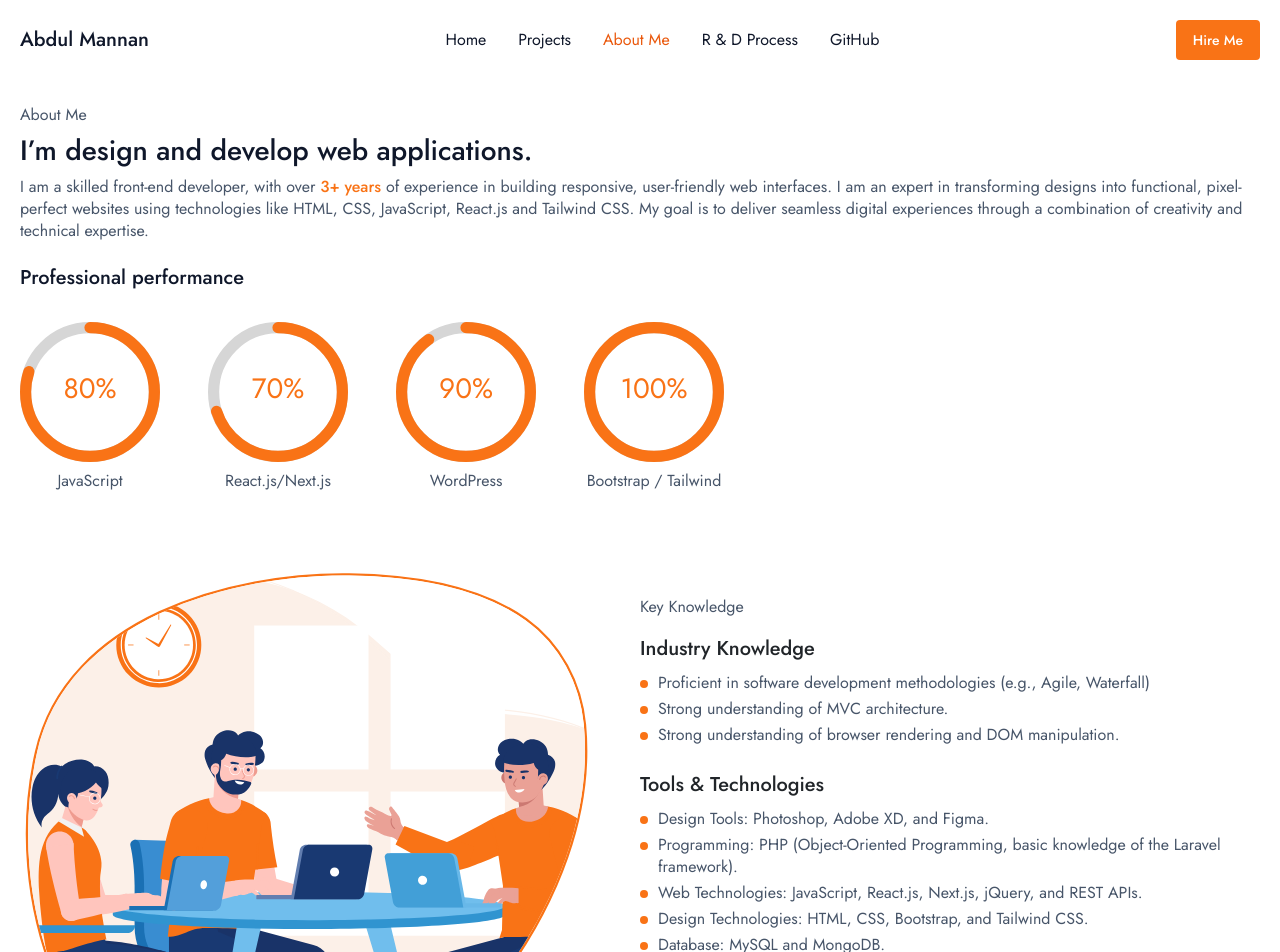
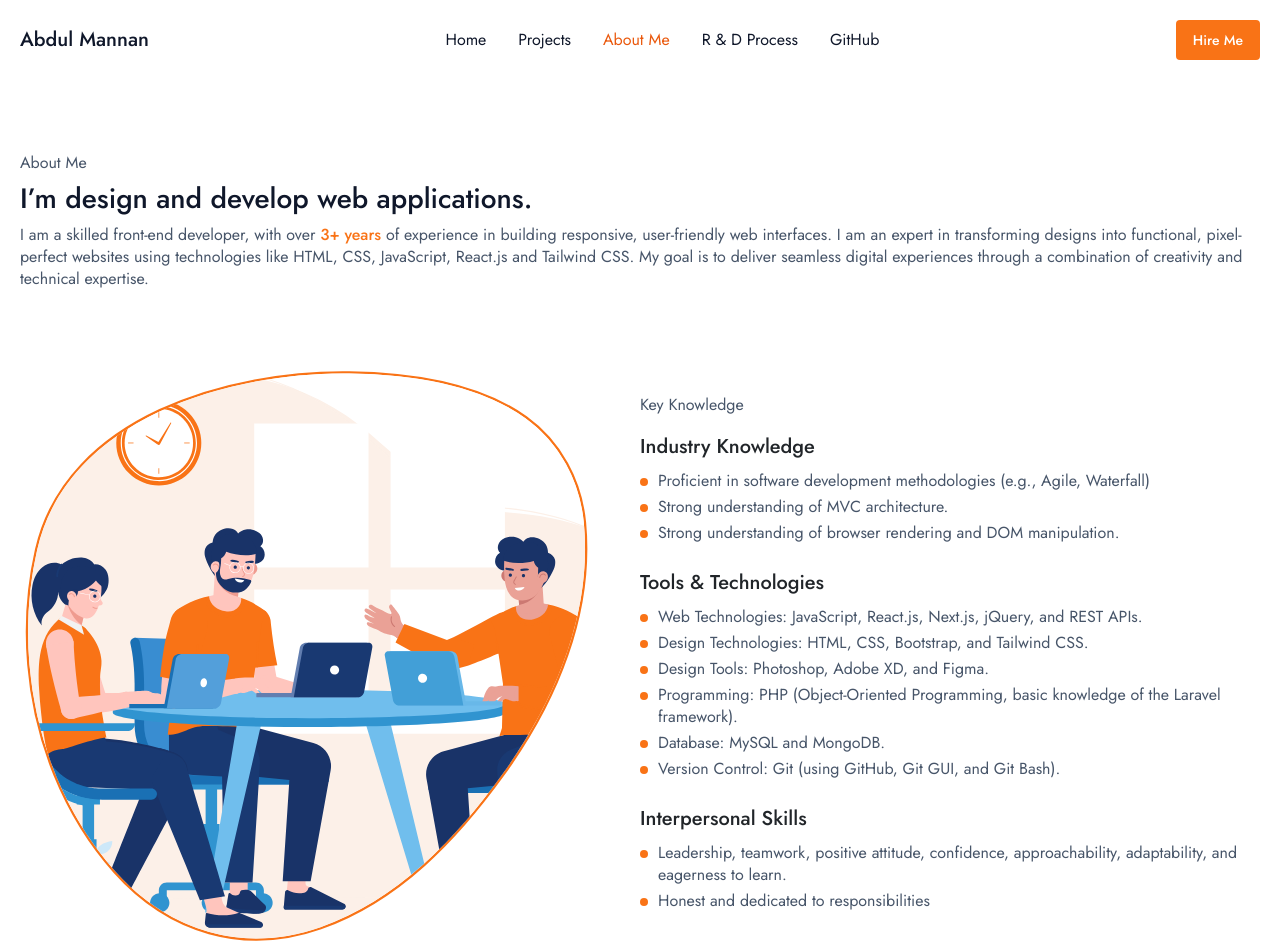
Before and after one commit to mannan608/mannan608-react, a React (Vite) app: page /about in a window 1280 px wide. Shown: the top 952 px of the page. Built offline with nearby package versions, Linux system fonts and the light colour scheme; what react-easy-emoji would draw is missing.

Commit message:
update form about page

```diff
--- a/src/components/contact/ContactForm.jsx
+++ b/src/components/contact/ContactForm.jsx
@@ -3,6 +3,7 @@ import Mail from "../../assets/mail.svg"
 import LinkEdin from "../../assets/linkedin.svg"
 import WhatApp from "../../assets/whatsapp.svg"
 import Facebook from "../../assets/fb.svg"
+import { Link } from "react-router-dom"
 
 const ContactForm = () => {
     return (
@@ -67,38 +68,38 @@ const ContactForm = () => {
                 <div className="col-12 col-md-4">
                     <div className="contact-info d-flex flex-column gap-3">
 
-                        <a href="#" className="d-flex align-items-center gap-2">
+                        <Link to="#" className="d-flex align-items-center gap-2">
                             <div className="icon">
                                 <img src={Phone} alt="cell" />
                             </div>
                             01315565037 | 01926248496
-                        </a>
-                        <a href="" className="d-flex align-items-center gap-2">
+                        </Link>
+                        <Link to="#" className="d-flex align-items-center gap-2">
                             <div className="icon">
                                 <img src={WhatApp} alt="WhatApp" />
                             </div>
                             01315565037
-                        </a>
-                        <a href="#" className="d-flex align-items-center gap-2">
+                        </Link>
+                        <Link to="#" className="d-flex align-items-center gap-2">
                             <div className="icon">
                                 <img src={Mail} alt="mail" />
                             </div>
                             mannanswe608@gmail.com
-                        </a>
+                        </Link>
                         <div className="social-media d-flex gap-3 flex-wrap mt-2">
 
-                            <a href="" className="d-flex align-items-center gap-2">
+                            <Link to="https://www.facebook.com/mannan.45/" className="d-flex align-items-center gap-2">
                                 <div className="icon">
                                     <img src={Facebook} alt="facebook" />
                                 </div>
                                 Facebook
-                            </a>
-                            <a href="" className="d-flex align-items-center gap-2">
+                            </Link>
+                            <Link to="https://www.linkedin.com/in/mannan608/" className="d-flex align-items-center gap-2">
                                 <div className="icon">
                                     <img src={LinkEdin} alt="" />
                                 </div>
                                 Linkedin
-                            </a>
+                            </Link>
                         </div>
 
                     </div>
--- a/src/pages/About.jsx
+++ b/src/pages/About.jsx
@@ -17,7 +17,7 @@ const About = () => {
     <>
       <section className="about-me">
         <div className="container-fluid">
-          <div className="about-wrapper">
+          <div className="about-wrapper mt-5">
             <div className="row align-items-center">
               <div className="col-12">
                 <div className="about-content">
@@ -40,7 +40,7 @@ const About = () => {
                     combination of creativity and technical expertise.
                   </p>
                 </div>
-                <div className="skill-wrapper mt-4">
+                {/* <div className="skill-wrapper mt-4">
                   <div className="skill w-100">
                     <h5 className="section-title">Professional performance</h5>
                     <div className="skill d-flex flex-column gap-2 mt-3">
@@ -80,7 +80,7 @@ const About = () => {
                       </div>
                     </div>
                   </div>
-                </div>
+                </div> */}
               </div>
               {/* <div className="col-12 col-lg-6">
                 <img src={Hero} alt="hero" />
@@ -131,18 +131,7 @@ const About = () => {
                     <div className="skill-content">
                       <ul className="d-flex flex-column gap-1">
                         <li>
-                          <p>Design Tools: Photoshop, Adobe XD, and Figma.</p>
-                        </li>
-                        <li>
                           <p>
-                            {" "}
-                            Programming: PHP (Object-Oriented Programming, basic
-                            knowledge of the Laravel framework).
-                          </p>
-                        </li>
-                        <li>
-                          <p>
-                            {" "}
                             Web Technologies: JavaScript, React.js, Next.js,
                             jQuery, and REST APIs.
                           </p>
@@ -151,6 +140,16 @@ const About = () => {
                           <p>
                             Design Technologies: HTML, CSS, Bootstrap, and
                             Tailwind CSS.
+                          </p>
+                        </li>
+                        <li>
+                          <p>Design Tools: Photoshop, Adobe XD, and Figma.</p>
+                        </li>
+                        <li>
+                          <p>
+
+                            Programming: PHP (Object-Oriented Programming, basic
+                            knowledge of the Laravel framework).
                           </p>
                         </li>
                         <li>
--- a/src/pages/Home.jsx
+++ b/src/pages/Home.jsx
@@ -11,6 +11,7 @@ import LinkEdin from "../assets/linkedin.svg"
 import Facebook from "../assets/fb.svg"
 import Knowledge from "../assets/knowledge.svg"
 import { Link } from "react-router-dom";
+import resume from "../assets/courier-admin/Resume_of_Abdul_Mannan.pdf"
 
 
 
@@ -41,9 +42,9 @@ const Home = () => {
                                     <div className="download-btn">
                                         <a
                                             className="btn btn-primary btn-md anchorBtn w-f-c mt-4"
-                                            href="resume.html"
+                                            href={resume} download="Resume_of_Abdul_Mannan"
                                         >
-                                            <span className="z-1 position-relative">Download Resume</span>
+                                            Download Resume
                                         </a>
                                     </div>
                                 </div>
```
Also changed, not shown: 2 other files (tests, documents, lock files or other folders).
